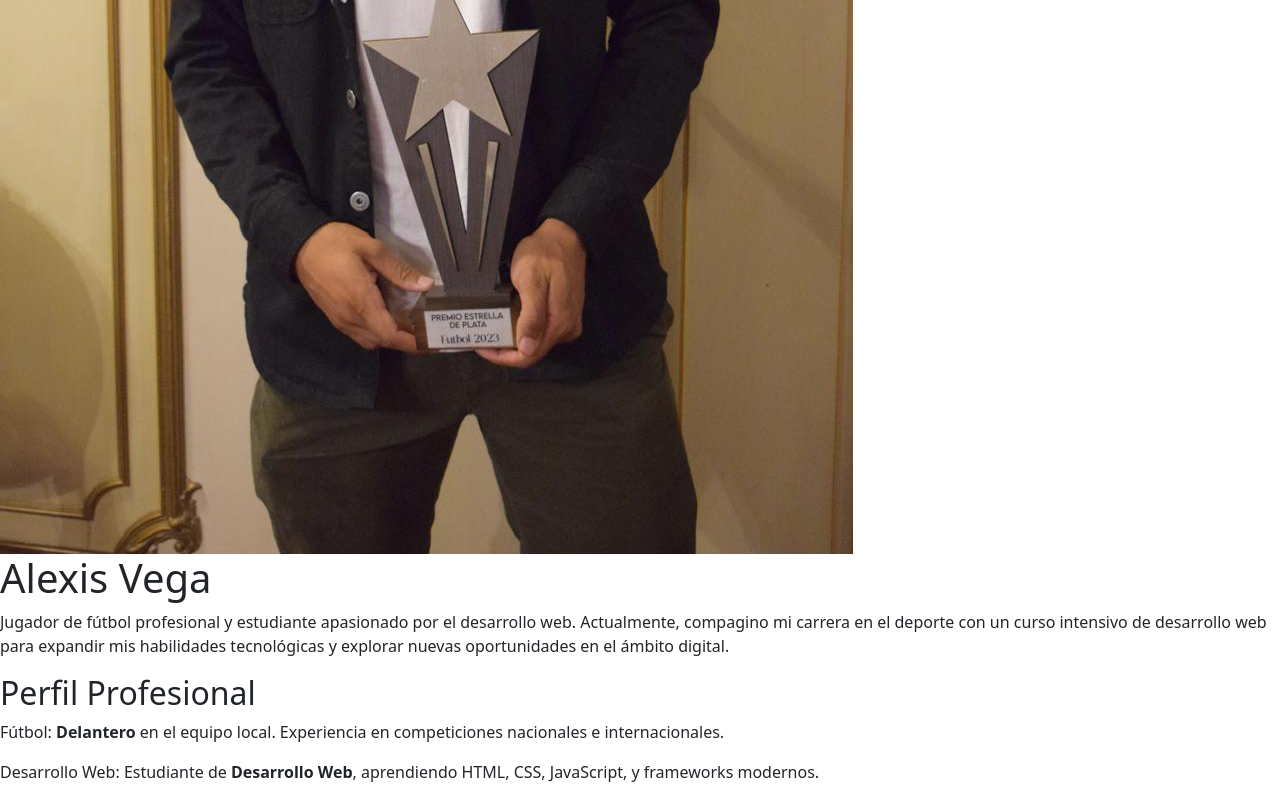
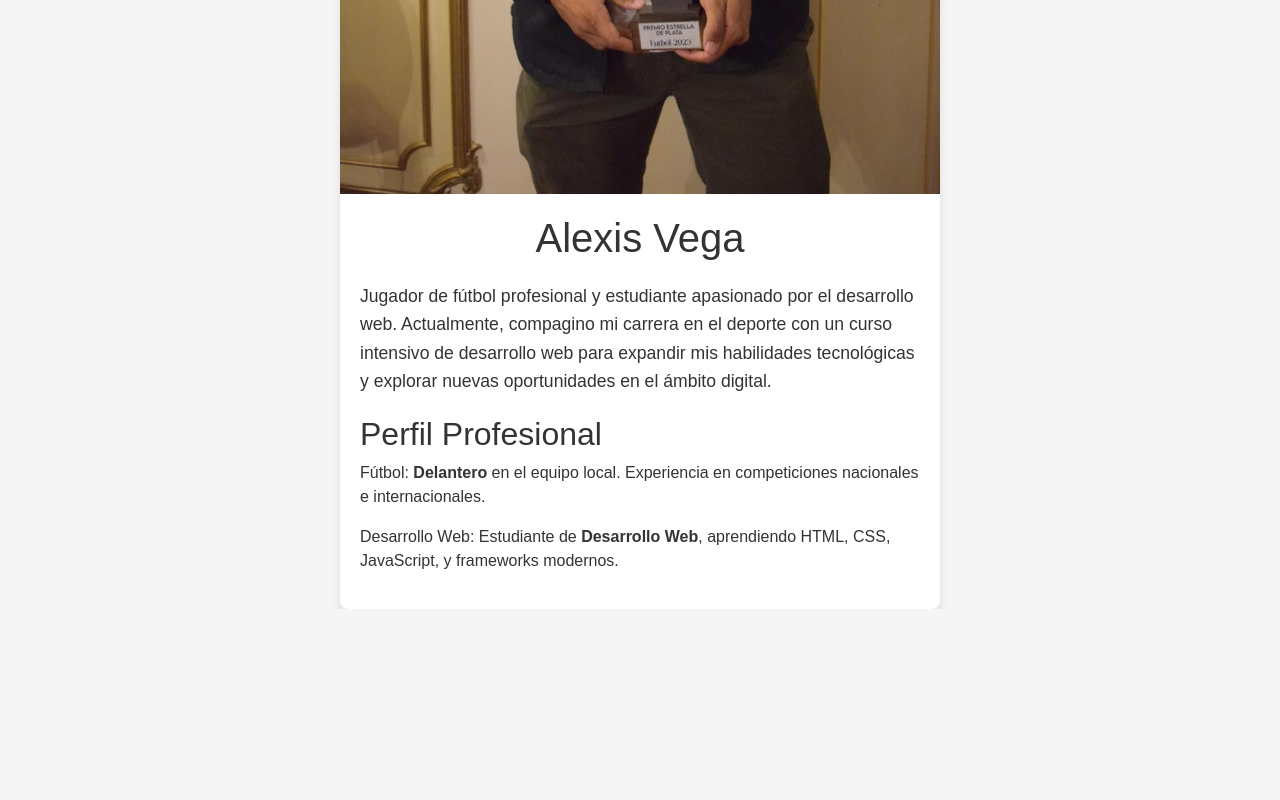
Before and after one commit to Alexis32vega/preentrega10, a website: page html/biografia.html in a window 1280 px wide. Shown: the part 726-1526 px from the top of the page. After the commit the page ends 1335 px from the top, so only its background shows below. Drawn offline with nearby package versions, Linux system fonts and the light colour scheme; files that its build step writes are made by us from their sources; files whose address does not match are found by name.

Commit message:
cambio en estilo.scss

```diff
--- a/scss/estilo.scss
+++ b/scss/estilo.scss
@@ -72,3 +72,77 @@ $navbar-padding: 15px;
         }
     }
 }
+// Variables
+$primary-color: #3498db;
+$secondary-color: #2ecc71;
+$text-color: #333;
+$background-color: #f5f5f5;
+
+// Mixin for flexbox
+@mixin flex-center {
+  display: flex;
+  justify-content: center;
+  align-items: center;
+}
+
+// General body styles
+body {
+  font-family: Arial, sans-serif;
+  color: $text-color;
+  background-color: $background-color;
+  margin: 0;
+  padding: 0;
+}
+
+// Main container
+main {
+  @include flex-center;
+  height: 100vh;
+  padding: 20px;
+}
+
+// Profile card styles
+.profile-card {
+  max-width: 600px;
+  margin: auto;
+  background-color: #fff;
+  border-radius: 8px;
+  box-shadow: 0 4px 8px rgba(0, 0, 0, 0.1);
+  overflow: hidden;
+
+  &__image {
+    width: 100%;
+    height: auto;
+  }
+
+  &__content {
+    padding: 20px;
+  }
+
+  &__header {
+    text-align: center;
+    margin-bottom: 20px;
+
+    &__name {
+      margin: 0;
+      color: $primary-color;
+    }
+  }
+
+  &__bio {
+    font-size: 1.1rem;
+    line-height: 1.6;
+    margin-bottom: 20px;
+  }
+
+  &__details {
+    &__subheading {
+      color: $secondary-color;
+      margin-bottom: 10px;
+    }
+
+    &__text {
+      margin: 5px 0;
+    }
+  }
+}
```
Also changed, not shown: scss/biografia.scss (deleted).
